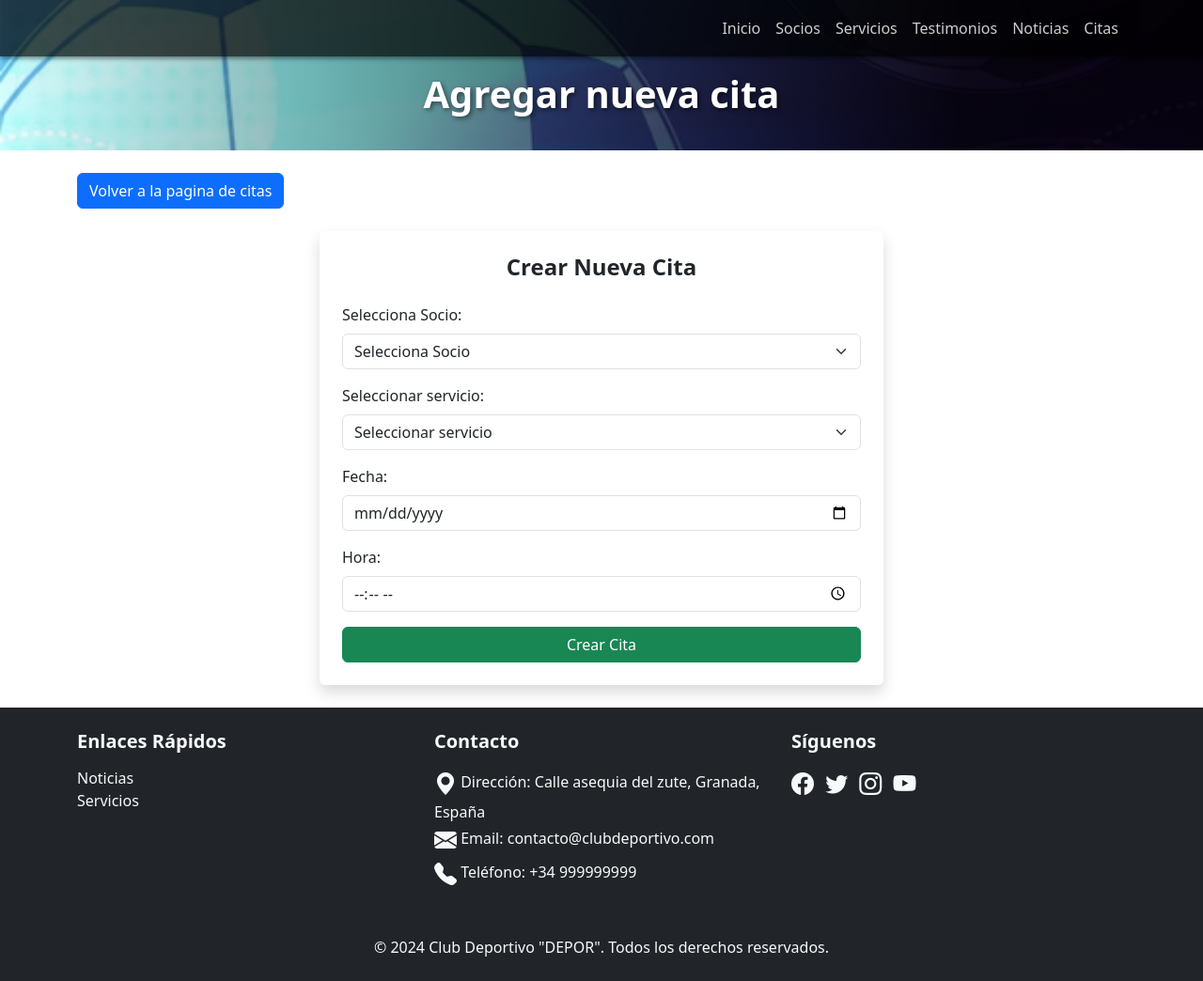
After one commit to OliverMp28/FP-daw-2, a PHP site: page /citas/agregar.php in a window 1280 px wide. The commit adds this page. Shown: the whole page at 94% size. Run offline with PHP 8.4, Linux system fonts and the light colour scheme; data comes from the database, SQL or seed files in the repository.

Commit message:
crear cita

```diff
--- /dev/null
+++ b/proyecto 1º trimestre/proyecto_club_deportivo/citas/agregar.php
@@ -0,0 +1,112 @@
+<?php
+    require_once "../config/config.php";
+    require_once "../config/funciones.php";
+
+    $conexion = conectar($nombre_host, $nombre_usuario, $password_db, $nombre_db);
+    if (!$conexion) {
+        echo "Error en la conexión";
+        die();
+    }
+
+    // $consulta->close();
+    // $conexion->close();
+
+
+    //aca llamo a los archivos para las funciones necesarias
+    require_once "../funciones/funcionesCitas.php";
+    require_once "../funciones/funcionesServicios.php";
+    require_once "../funciones/funcionesSocios.php";
+?>
+
+<!DOCTYPE html>
+<html lang="en">
+<head>
+    <meta charset="UTF-8">
+    <meta name="viewport" content="width=device-width, initial-scale=1.0">
+    <link href="https://cdn.jsdelivr.net/npm/bootstrap@5.3.3/dist/css/bootstrap.min.css" rel="stylesheet" integrity="sha384-QWTKZyjpPEjISv5WaRU9OFeRpok6YctnYmDr5pNlyT2bRjXh0JMhjY6hW+ALEwIH" crossorigin="anonymous">
+    <script src="https://cdn.jsdelivr.net/npm/bootstrap@5.3.3/dist/js/bootstrap.bundle.min.js" integrity="sha384-YvpcrYf0tY3lHB60NNkmXc5s9fDVZLESaAA55NDzOxhy9GkcIdslK1eN7N6jIeHz" crossorigin="anonymous" defer></script>
+    <link href="https://cdn.jsdelivr.net/npm/bootstrap-icons/font/bootstrap-icons.css" rel="stylesheet">
+
+    <link rel="stylesheet" href="../assets/css/otros.css">
+    <title>Agregar nueva cita</title>
+</head>
+<body>
+    <?php
+        $nivel = 1;
+        $titulo = "Agregar nueva cita";
+        require_once "../requires/cabecera.php"
+    ?>
+
+    <main>
+    <section class="container py-4 seccion_socios">
+        <a href="index.php" class="btn btn-primary mb-4">Volver a la pagina de citas</a>
+
+        <?php
+            $socios = getSociosDesplegable($conexion);
+            $servicios = getServiciosDesplegable($conexion);
+        ?>
+
+        <form id="formularioCita" action="procesar.php" method="post" class="shadow p-4 rounded bg-white mx-auto" style="max-width: 600px;">
+            <h2 class="text-center mb-4">Crear Nueva Cita</h2>
+
+            <div class="mb-3">
+                <label for="socioCita" class="form-label">Selecciona Socio:</label>
+                <select class="form-select" id="socioCita" name="socioCita">
+                    <option value="0" selected class="text-muted">Selecciona Socio</option>
+                    <?php foreach ($socios as $socio): ?>
+                        <option value="<?= $socio['id'] ?>"><?= $socio['nombre'] ?></option>
+                    <?php endforeach; ?>
+                </select>
+                <span class="error"></span>
+            </div>
+
+            <div class="mb-3">
+                <label for="servicioCita" class="form-label">Seleccionar servicio:</label>
+                <select class="form-select" id="servicioCita" name="servicioCita">
+                    <option value="0" selected class="text-muted">Seleccionar servicio</option>
+                    <?php foreach ($servicios as $servicio): ?>
+                        <option value="<?= $servicio['id'] ?>"><?= $servicio['descripcion'] ?></option>
+                    <?php endforeach; ?>
+                </select>
+                <span class="error"></span>
+            </div>
+
+            <div class="mb-3">
+                <label for="fechaCita" class="form-label">Fecha:</label>
+                <input
+                    type="date"
+                    class="form-control"
+                    id="fechaCita"
+                    name="fechaCita"
+                />
+                <span class="error"></span>
+            </div>
+
+            <div class="mb-3">
+                <label for="horaCita" class="form-label">Hora:</label>
+                <input
+                    type="time"
+                    class="form-control"
+                    id="horaCita"
+                    name="horaCita"
+                />
+                <span class="error"></span>
+            </div>
+
+
+            <button type="submit" class="btn btn-success w-100">Crear Cita</button>
+        </form>
+
+
+
+
+
+
+    </section>
+    </main>
+
+    <?php
+        include('../requires/footer.php');
+    ?>
+</body>
+</html>
--- a/proyecto 1º trimestre/proyecto_club_deportivo/funciones/funcionesCitas.php
+++ b/proyecto 1º trimestre/proyecto_club_deportivo/funciones/funcionesCitas.php
@@ -287,4 +287,67 @@
         return $citas;
     }
 
+
+
+    /**
+     * Esta funcion verifica si un socio ya tiene una cita en la misma fecha y hora, para evitar conflictos
+     * @param $conexion: la conexión a la base de datos
+     * @param $...: parametros para validar si hay alguna cita con esas caracteristicas
+     */
+    function validarDisponibilidadCita($conexion, $socio, $fecha, $hora) {
+        $sentencia = "SELECT COUNT(*)
+                      FROM citas
+                      WHERE socio = ? AND fecha = ? AND hora = ? AND estado = 0"; // 0 = Pendiente
+
+        $consulta = $conexion->prepare($sentencia);
+        $consulta->bind_param('iss', $socio, $fecha, $hora);
+
+        if ($consulta->execute() === false) {
+            die("Error en la ejecución de la consulta: " . $consulta->error);
+        }
+
+        $cantidad = 0;
+        $consulta->bind_result($cantidad);
+        $consulta->fetch();
+
+        return $cantidad === 0; // Retorna true si no hay conflictos
+    }
+
+
+    /**
+     * Esta funcion crea una nueva cita en la base de datos con estado "pendiente" (0)
+     * @param $conexion: la conexión a la base de datos
+     * @param $...: datos necesarios pasados por parametro
+     */
+    function crearCita($conexion, $socio, $servicio, $fecha, $hora) {
+        // Validar que la fecha no sea pasada
+        $fechaActual = date('Y-m-d');
+        if ($fecha < $fechaActual) {
+            return "No se pueden crear citas en fechas pasadas.";
+        }
+
+        // Validar disponibilidad
+        if (!validarDisponibilidadCita($conexion, $socio, $fecha, $hora)) {
+            return "El socio ya tiene una cita en esa fecha y hora.";
+        }
+
+        $sentencia = "INSERT INTO citas (socio, servicio, fecha, hora, estado)
+                      VALUES (?, ?, ?, ?, 0)"; //0 = Pendiente, por defecto ya que se esta creando por primera vez
+        $consulta = $conexion->prepare($sentencia);
+        $consulta->bind_param('iiss', $socio, $servicio, $fecha, $hora);
+
+        if ($consulta->execute() === false) {
+            return "Error al crear la cita: " . $consulta->error;
+        }
+
+        return "Cita creada exitosamente.";
+    }
+
+
+
+
+
+
+
+
 ?>
--- a/proyecto 1º trimestre/proyecto_club_deportivo/funciones/funcionesServicios.php
+++ b/proyecto 1º trimestre/proyecto_club_deportivo/funciones/funcionesServicios.php
@@ -151,4 +151,31 @@
     }
 
 
+    /**
+     * Esta funcion devuelve solo la id y la descripcion del servicio, necesarios para los desplegables select q se usaran despues
+     * @param $conexion: la conexión a la base de datos
+     */
+    function getServiciosDesplegable($conexion) {
+        $sentencia = "SELECT id, descripcion FROM servicio ORDER BY descripcion ASC";
+        $consulta = $conexion->prepare($sentencia);
+
+        if ($consulta->execute() === false) {
+            die("Error en la ejecución de la consulta");
+        }
+
+        $id = null;
+        $descripcion = null;
+        $consulta->bind_result($id, $descripcion);
+
+        $servicios = array();
+        while ($consulta->fetch()) {
+            $servicios[] = array(
+                'id' => $id,
+                'descripcion' => $descripcion
+            );
+        }
+
+        return $servicios;
+    }
+
 ?>
--- a/proyecto 1º trimestre/proyecto_club_deportivo/funciones/funcionesSocios.php
+++ b/proyecto 1º trimestre/proyecto_club_deportivo/funciones/funcionesSocios.php
@@ -195,7 +195,32 @@
     }
 
 
+    /**
+     * Esta funcion devuelve solo la id y el nombre del socio, necesarios para los desplegables select q se usaran despues
+     * @param $conexion: la conexión a la base de datos
+     */
+    function getSociosDesplegable($conexion) {
+        $sentencia = "SELECT id, nombre FROM socio ORDER BY nombre ASC";
+        $consulta = $conexion->prepare($sentencia);
 
+        if ($consulta->execute() === false) {
+            die("Error en la ejecución de la consulta");
+        }
+
+        $id = null;
+        $nombre = null;
+        $consulta->bind_result($id, $nombre);
+
+        $socios = array();
+        while ($consulta->fetch()) {
+            $socios[] = array(
+                'id' => $id,
+                'nombre' => $nombre
+            );
+        }
+
+        return $socios;
+    }
 
 
 ?>
```
Also changed, not shown: proyecto 1º trimestre/proyecto_club_deportivo/citas/index.php (+20 -37 lines), proyecto 1º trimestre/proyecto_club_deportivo/citas/procesar.php (added, +110 -0 lines), proyecto 1º trimestre/proyecto_club_deportivo/README.txt.
